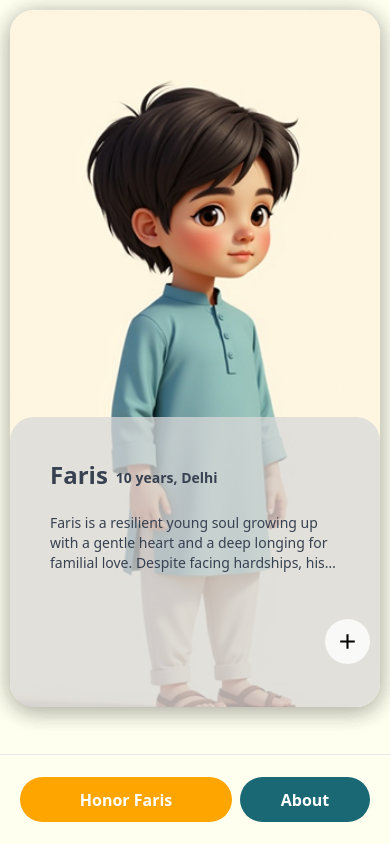
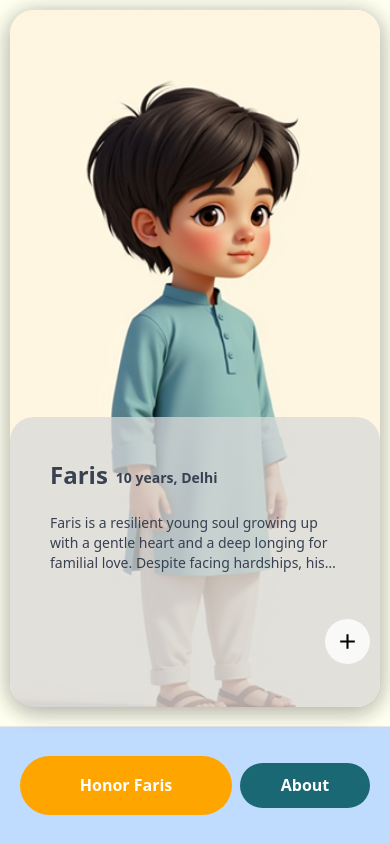
Before and after one commit to devbasira/HonorOrphan, a React (Vite) app: page / in a window 390 px wide. Built offline with nearby package versions, Linux system fonts and the light colour scheme.

Commit message:
made changes

```diff
--- a/src/App.tsx
+++ b/src/App.tsx
@@ -92,10 +92,10 @@ function App() {
               />
               {
                 isMobile ? (<div className=''>
-                  <div className="border-t fixed bottom-0 left-0 w-[340px] flex justify-between items-center px-[20px] md:mt-6 lg:mt-5 h-[90px] w-screen">
+                  <div className="border-t fixed bg-blue-200 bottom-0 left-0 w-[340px] flex justify-between items-center px-[20px] md:mt-6 lg:mt-5 h-[14vh] w-screen">
                     <button
                       onClick={() => { }}
-                      className="bg-[#FFA500] w-[212px] h-[45px] hover:bg-orange-400 text-white font-semibold py-2 px-6 rounded-full transition-all"
+                      className="bg-[#FFA500] w-[212px] h-[50%] hover:bg-orange-400 text-white font-semibold py-2 px-6 rounded-full transition-all"
                     >
                       Honor {initialCards[currentIndex].name}
                     </button>
@@ -103,7 +103,7 @@ function App() {
                       onClick={() => { setIsAbout(!isAboutClicked) }}
                       className={`font-semibold transition-all ${
                         isAboutClicked
-                          ? 'bg-red-500 hover:bg-red-600 w-[45px] h-[45px] rounded-full flex items-center justify-center'
+                          ? 'bg-red-500 hover:bg-red-600 w-[45px] h-[50%] rounded-full flex items-center justify-center'
                           : 'bg-[#1A6874] hover:bg-orange-400 text-white w-[130px] h-[45px] py-2 px-6 rounded-full'
                       }`}
                     >
```
